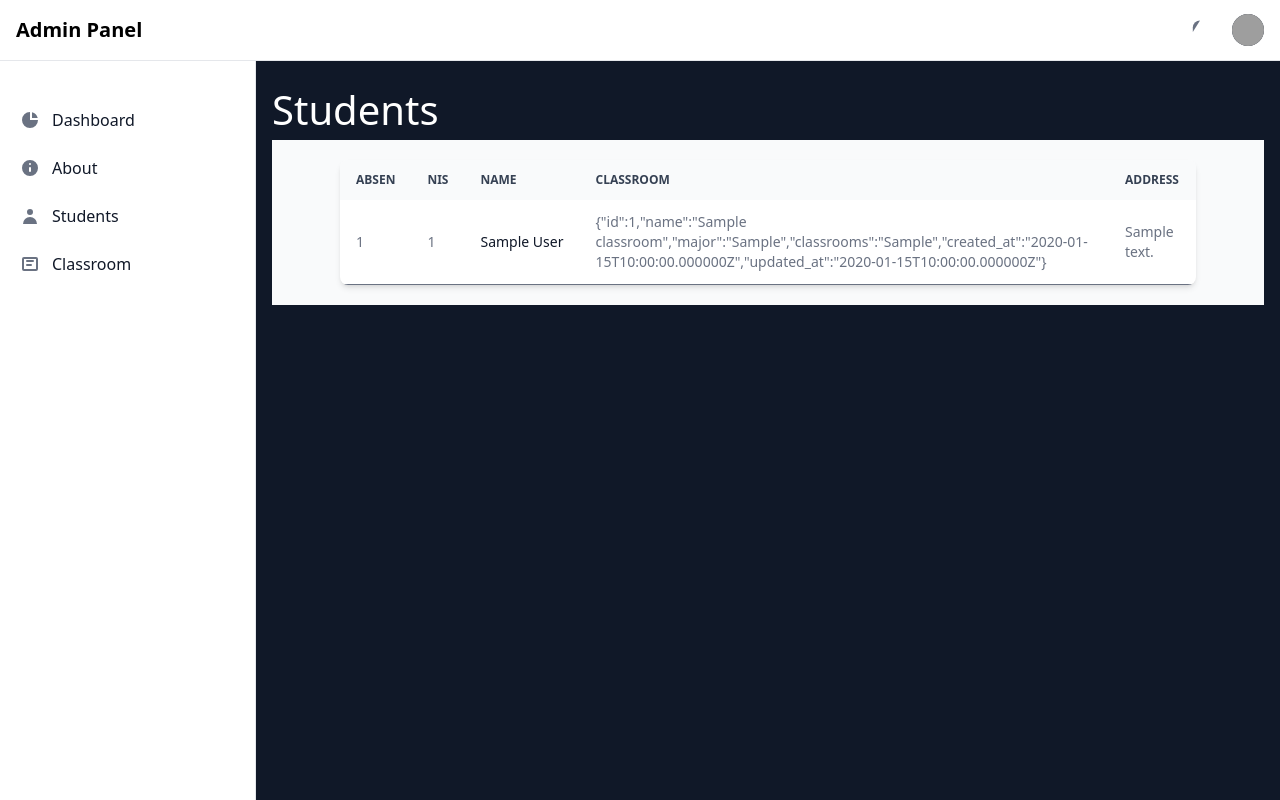
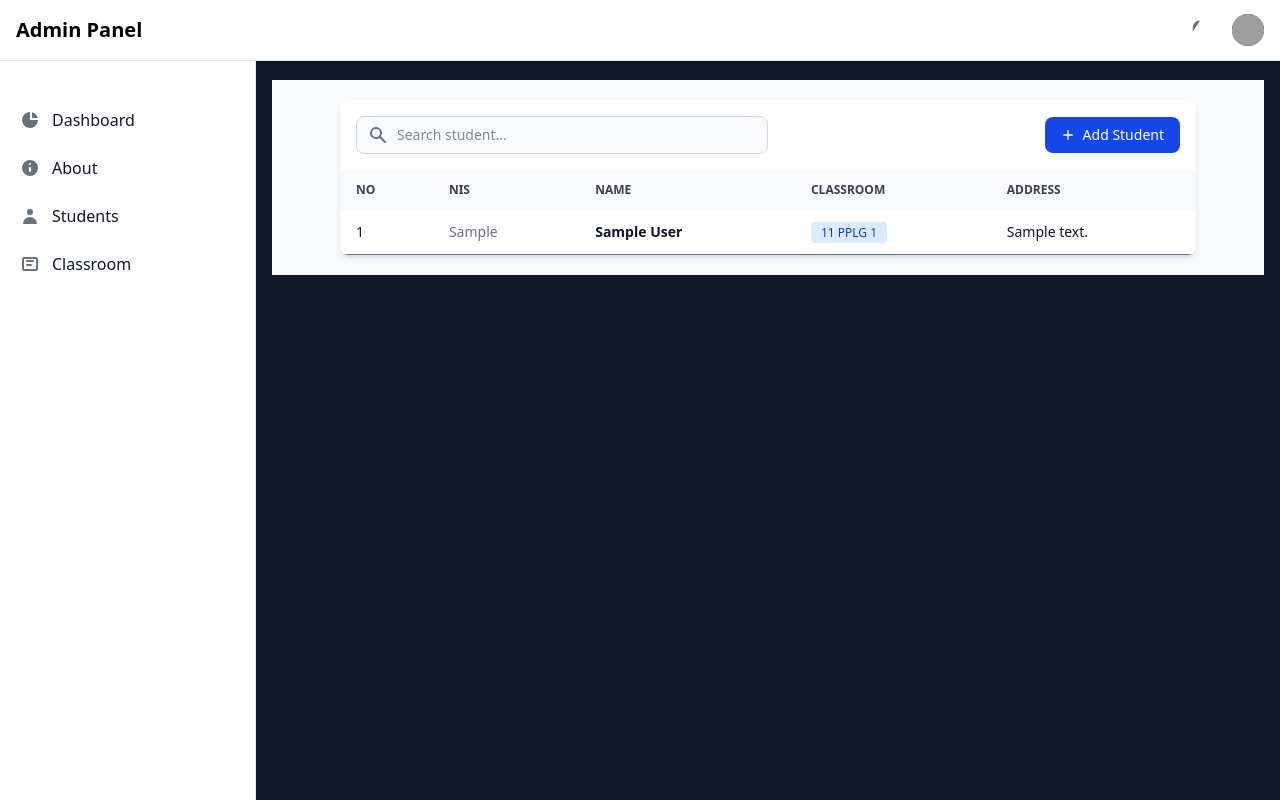
Before and after one commit to aazKaa/Laravel-Project, a Laravel app: page /admin/students in a window 1280 px wide. Run offline with Laravel 12, Linux system fonts and the light colour scheme; data comes from the database, SQL or seed files in the repository; tables that the repository leaves empty hold one stand-in row (values such as "Sample post"); style sheets or scripts are compiled from the project's sources; parts of the project's set-up code (start-up, migrations or seed data) failed here and were passed over; some libraries are stand-ins or nearby versions; grey boxes are pictures that could not be loaded.

Commit message:
Laravel Project

```diff
--- a/app/Models/Student.php
+++ b/app/Models/Student.php
@@ -2,19 +2,24 @@
 
 namespace App\Models;
 
+use Illuminate\Database\Eloquent\Factories\HasFactory;
 use Illuminate\Database\Eloquent\Model;
 
 class Student extends Model
 {
+    /** @use HasFactory<\Database\Factories\StudentFactory> */
+    use HasFactory;
+    protected $with = ['classroom'];
+
     protected $fillable = [
         'name',
         'nis',
         'classroom_id',
-        'address'
+        'address',
     ];
+    public function classroom ()
+    {
+    return $this->belongsTo(Classroom::class, 'classroom_id');
+    }
 
-    public function classroom()
-    {
-        return $this->belongsTo(Classroom::class, 'classroom_id');
-    }
 }
--- a/database/factories/StudentFactory.php
+++ b/database/factories/StudentFactory.php
@@ -1,7 +1,7 @@
 <?php
 
 namespace Database\Factories;
-
+use App\Models\Classroom;
 use App\Models\Student;
 use Illuminate\Database\Eloquent\Factories\Factory;
 
--- a/resources/views/Admin/students.blade.php
+++ b/resources/views/Admin/students.blade.php
@@ -1,15 +1,32 @@
 <x-admin.layout>
-    <h1 style="color: white; font-size:40px">{{ $title }}</h1>
     <section class="bg-gray-50 dark:bg-gray-900 p-3 sm:p-5">
         <div class="mx-auto max-w-screen-xl px-4 lg:px-12">
-        <!-- Start coding here -->
             <div class="bg-white dark:bg-gray-800 relative shadow-md sm:rounded-lg overflow-hidden">
+                <div class="flex flex-col md:flex-row items-center justify-between space-y-3 md:space-y-0 md:space-x-4 p-4">
+                    <div class="w-full md:w-1/2">
+                        <form class="flex items-center">
+                            <label for="simple-search" class="sr-only">Search</label>
+                            <div class="relative w-full">
+                                <div class="absolute inset-y-0 left-0 flex items-center pl-3 pointer-events-none">
+                                    <svg class="w-5 h-5 text-gray-500 dark:text-gray-400" fill="currentColor" viewBox="0 0 20 20"><path fill-rule="evenodd" d="M8 4a4 4 0 100 8 4 4 0 000-8zM2 8a6 6 0 1110.89 3.476l4.817 4.817a1 1 0 01-1.414 1.414l-4.816-4.816A6 6 0 012 8z" clip-rule="evenodd" /></svg>
+                                </div>
+                                <input type="text" id="simple-search" class="bg-gray-50 border border-gray-300 text-gray-900 text-sm rounded-lg block w-full pl-10 p-2 dark:bg-gray-700 dark:border-gray-600 dark:placeholder-gray-400 dark:text-white" placeholder="Search student..." required="">
+                            </div>
+                        </form>
+                    </div>
+                    <div class="w-full md:w-auto flex flex-col md:flex-row space-y-2 md:space-y-0 items-stretch md:items-center justify-end md:space-x-3 flex-shrink-0">
+                        <button type="button" class="flex items-center justify-center text-white bg-blue-700 hover:bg-blue-800 font-medium rounded-lg text-sm px-4 py-2 dark:bg-blue-600 dark:hover:bg-blue-700">
+                            <svg class="h-3.5 w-3.5 mr-2" fill="currentColor" viewBox="0 0 20 20"><path fill-rule="evenodd" d="M10 3a1 1 0 011 1v5h5a1 1 0 110 2h-5v5a1 1 0 11-2 0v-5H4a1 1 0 110-2h5V4a1 1 0 011-1z" clip-rule="evenodd" /></svg>
+                            Add Student
+                        </button>
+                    </div>
+                </div>
+
                 <div class="overflow-x-auto">
-
                     <table class="w-full text-sm text-left text-gray-500 dark:text-gray-400">
                         <thead class="text-xs text-gray-700 uppercase bg-gray-50 dark:bg-gray-700 dark:text-gray-400">
                             <tr>
-                            <th scope="col" class="px-4 py-3">Absen</th>
+                                <th scope="col" class="px-4 py-3">No</th>
                                 <th scope="col" class="px-4 py-3">NIS</th>
                                 <th scope="col" class="px-4 py-3">Name</th>
                                 <th scope="col" class="px-4 py-3">Classroom</th>
@@ -17,15 +34,17 @@
                             </tr>
                         </thead>
                         <tbody>
-                        @foreach ($students as $index => $student)
-                            <tr class="border-b dark:border-gray-700">
-                                <td class="px-4 py-3">{{ $index + 1 }}</td>
-                                <td class="px-4 py-3">{{ $student['nis'] }}</td>
-                                <th scope="row" class="px-4 py-3 font-medium text-gray-900 whitespace-nowrap dark:text-white">
-                                    {{ $student['name'] }}
-                                </th>
-                                <td class="px-4 py-3">{{ $student['classroom'] }}</td>
-                                <td class="px-4 py-3">{{ $student['address'] }}</td>
+                            @foreach ($students as $student)
+                                <tr class="border-b dark:border-gray-700 hover:bg-gray-50 dark:hover:bg-gray-600">
+                                    <td class="px-4 py-3 font-medium text-gray-900 whitespace-nowrap dark:text-white">{{ $loop->iteration }}</td>
+                                    <td class="px-4 py-3">{{ $student->nis }}</td>
+                                    <td class="px-4 py-3 font-semibold text-gray-900 whitespace-nowrap dark:text-white">{{ $student->name }}</td>
+                                    <td class="px-4 py-3">
+                                        <span class="bg-blue-100 text-blue-800 text-xs font-medium px-2.5 py-0.5 rounded dark:bg-blue-900 dark:text-blue-300">
+                                            {{ $student->classroom->name ?? '-' }}
+                                        </span>
+                                    </td>
+                                    <td class="px-4 py-3 text-gray-900 dark:text-white">{{ $student->address }}</td>
                                 </tr>
                             @endforeach
                         </tbody>
```
Also changed, not shown: app/Http/Controllers/ClassroomController.php (+54 -3 lines), resources/views/Admin/classroom.blade.php (+2 -8 lines), database/migrations/2026_10_14_022340_create_classrooms_table.php (renamed from database/migrations/2026_10_29_022340_create_classrooms_table.php), database/migrations/2026_10_15_011045_create_students_table.php. Lines whose indentation alone changed are shown as unchanged.
